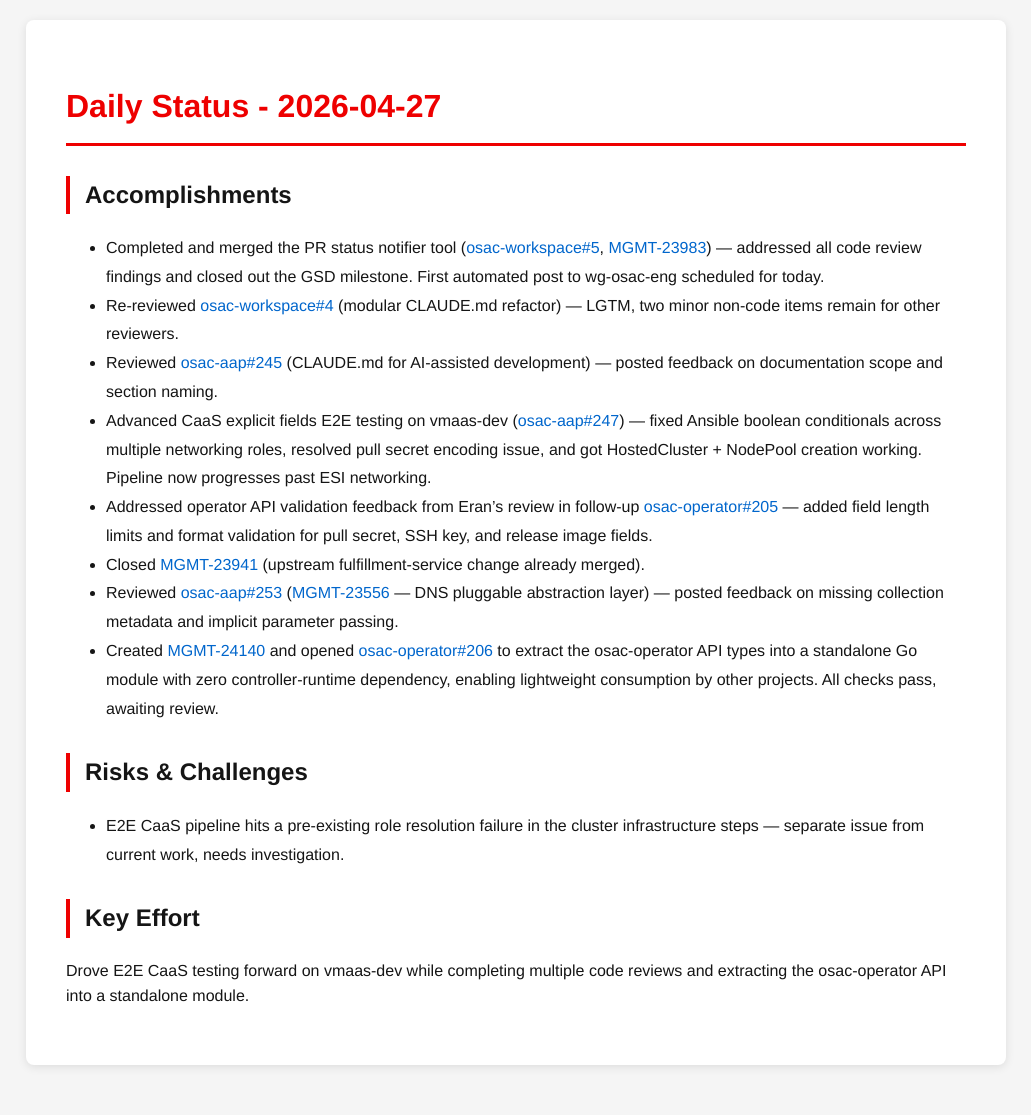
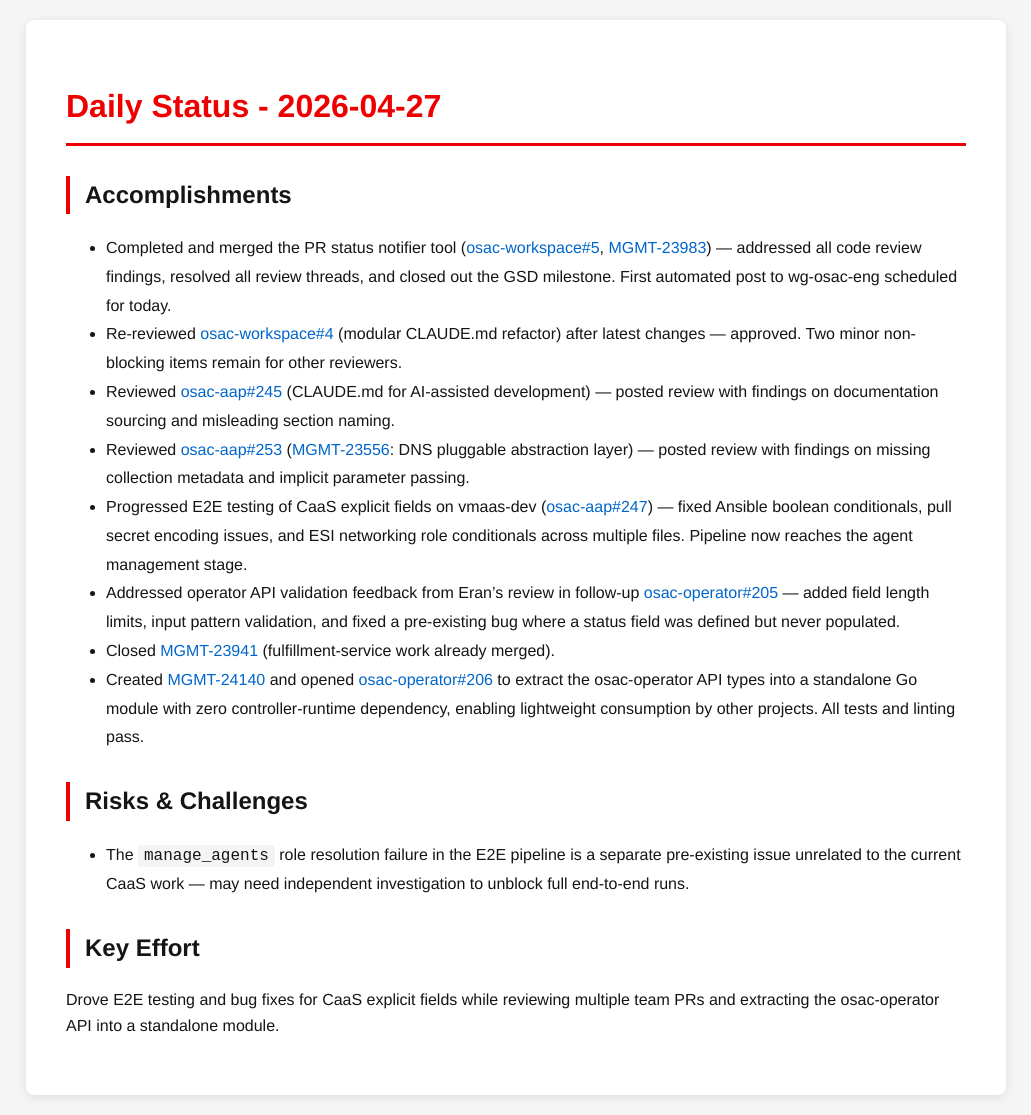
Before and after one commit to tzvatot/daily-status, a Jekyll site: the page built from 2026-04-27.md, in a window 1280 px wide. Shown: the whole page, without its empty margins (124-1155 px from the left). Built offline with Jekyll 4.4.1, drawn with Linux system fonts in a browser that asks for light colours; before the commit the page ends 1085 px from its top, so only the background shows below that.

Commit message:
Daily status update - 2026-04-27

```diff
--- a/2026-04-27.md
+++ b/2026-04-27.md
@@ -7,17 +7,17 @@ date: 2026-04-27
 # Daily Status - 2026-04-27
 
 ## Accomplishments
-- Completed and merged the PR status notifier tool ([osac-workspace#5](https://github.com/osac-project/osac-workspace/pull/5), [MGMT-23983](https://issues.redhat.com/browse/MGMT-23983)) — addressed all code review findings and closed out the GSD milestone. First automated post to wg-osac-eng scheduled for today.
-- Re-reviewed [osac-workspace#4](https://github.com/osac-project/osac-workspace/pull/4) (modular CLAUDE.md refactor) — LGTM, two minor non-code items remain for other reviewers.
-- Reviewed [osac-aap#245](https://github.com/osac-project/osac-aap/pull/245) (CLAUDE.md for AI-assisted development) — posted feedback on documentation scope and section naming.
-- Advanced CaaS explicit fields E2E testing on vmaas-dev ([osac-aap#247](https://github.com/osac-project/osac-aap/pull/247)) — fixed Ansible boolean conditionals across multiple networking roles, resolved pull secret encoding issue, and got HostedCluster + NodePool creation working. Pipeline now progresses past ESI networking.
-- Addressed operator API validation feedback from Eran's review in follow-up [osac-operator#205](https://github.com/osac-project/osac-operator/pull/205) — added field length limits and format validation for pull secret, SSH key, and release image fields.
-- Closed [MGMT-23941](https://issues.redhat.com/browse/MGMT-23941) (upstream fulfillment-service change already merged).
-- Reviewed [osac-aap#253](https://github.com/osac-project/osac-aap/pull/253) ([MGMT-23556](https://issues.redhat.com/browse/MGMT-23556) — DNS pluggable abstraction layer) — posted feedback on missing collection metadata and implicit parameter passing.
-- Created [MGMT-24140](https://issues.redhat.com/browse/MGMT-24140) and opened [osac-operator#206](https://github.com/osac-project/osac-operator/pull/206) to extract the osac-operator API types into a standalone Go module with zero controller-runtime dependency, enabling lightweight consumption by other projects. All checks pass, awaiting review.
+- Completed and merged the PR status notifier tool ([osac-workspace#5](https://github.com/osac-project/osac-workspace/pull/5), [MGMT-23983](https://issues.redhat.com/browse/MGMT-23983)) — addressed all code review findings, resolved all review threads, and closed out the GSD milestone. First automated post to wg-osac-eng scheduled for today.
+- Re-reviewed [osac-workspace#4](https://github.com/osac-project/osac-workspace/pull/4) (modular CLAUDE.md refactor) after latest changes — approved. Two minor non-blocking items remain for other reviewers.
+- Reviewed [osac-aap#245](https://github.com/osac-project/osac-aap/pull/245) (CLAUDE.md for AI-assisted development) — posted review with findings on documentation sourcing and misleading section naming.
+- Reviewed [osac-aap#253](https://github.com/osac-project/osac-aap/pull/253) ([MGMT-23556](https://issues.redhat.com/browse/MGMT-23556): DNS pluggable abstraction layer) — posted review with findings on missing collection metadata and implicit parameter passing.
+- Progressed E2E testing of CaaS explicit fields on vmaas-dev ([osac-aap#247](https://github.com/osac-project/osac-aap/pull/247)) — fixed Ansible boolean conditionals, pull secret encoding issues, and ESI networking role conditionals across multiple files. Pipeline now reaches the agent management stage.
+- Addressed operator API validation feedback from Eran's review in follow-up [osac-operator#205](https://github.com/osac-project/osac-operator/pull/205) — added field length limits, input pattern validation, and fixed a pre-existing bug where a status field was defined but never populated.
+- Closed [MGMT-23941](https://issues.redhat.com/browse/MGMT-23941) (fulfillment-service work already merged).
+- Created [MGMT-24140](https://issues.redhat.com/browse/MGMT-24140) and opened [osac-operator#206](https://github.com/osac-project/osac-operator/pull/206) to extract the osac-operator API types into a standalone Go module with zero controller-runtime dependency, enabling lightweight consumption by other projects. All tests and linting pass.
 
 ## Risks & Challenges
-- E2E CaaS pipeline hits a pre-existing role resolution failure in the cluster infrastructure steps — separate issue from current work, needs investigation.
+- The `manage_agents` role resolution failure in the E2E pipeline is a separate pre-existing issue unrelated to the current CaaS work — may need independent investigation to unblock full end-to-end runs.
 
 ## Key Effort
-Drove E2E CaaS testing forward on vmaas-dev while completing multiple code reviews and extracting the osac-operator API into a standalone module.
+Drove E2E testing and bug fixes for CaaS explicit fields while reviewing multiple team PRs and extracting the osac-operator API into a standalone module.
```
